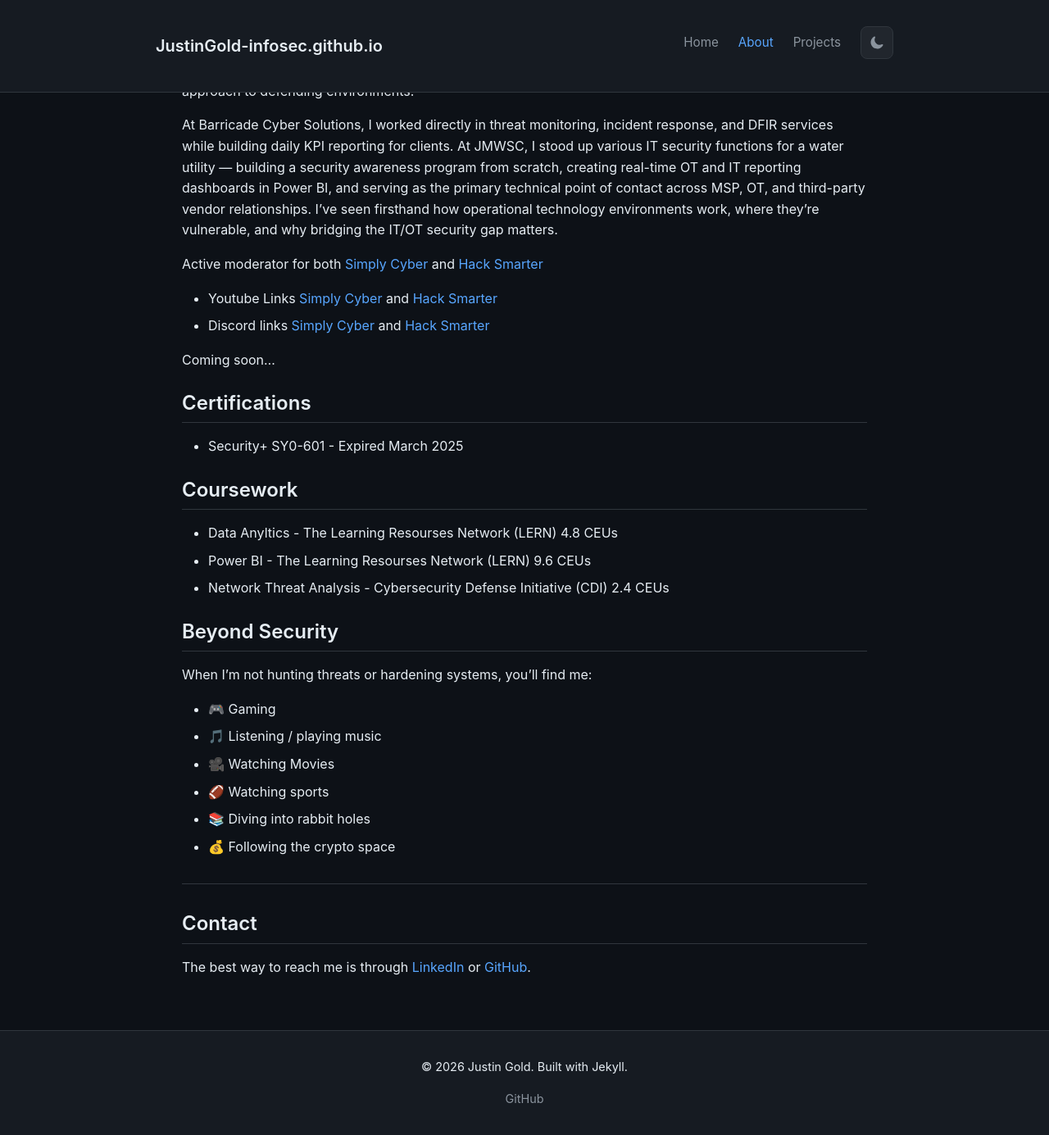
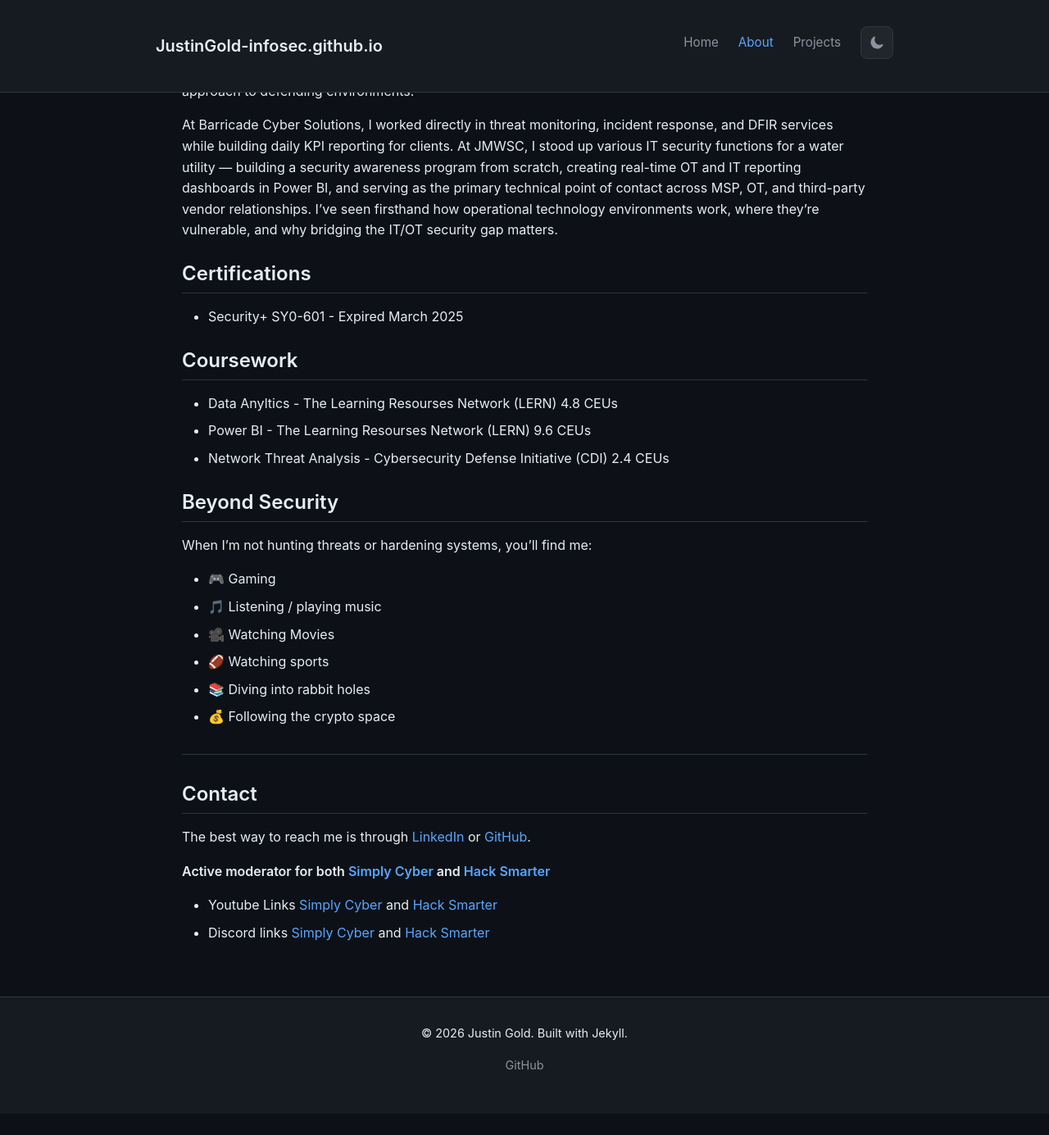
Before and after one commit to JustinGold-infosec/JustinGold-infosec.github.io, a Jekyll site: the page built from about.md, in a window 1280 px wide and 1400 px high, scrolled down 328 px. Shown: the top 1385 px of the window at 82% size. Built offline with Jekyll 4.4.1, drawn with Linux system fonts in a browser that asks for light colours; after the commit the page ends 1687 px from its top, so only the background shows below that; part of the change alters nothing that is shown.

Commit message:
Update about.md with moderator details and cleanup
Reorganized the about section and moved moderator information to the end.

```diff
--- a/about.md
+++ b/about.md
@@ -12,14 +12,6 @@ Cybersecurity Professional with a passion for securing the future, and obsession
  Cybersecurity professional with hands-on experience in SOC operations, incident response, digital forensics, and security program implementation. I bring a non-traditional path into cyber starting in operations and IT infrastructure before moving into a dedicated security role which gives me a practical, operations-first approach to defending environments.
 
  At Barricade Cyber Solutions, I worked directly in threat monitoring, incident response, and DFIR services while building daily KPI reporting for clients. At JMWSC, I stood up various IT security functions for a water utility — building a security awareness program from scratch, creating real-time OT and IT reporting dashboards in Power BI, and serving as the primary technical point of contact across MSP, OT, and third-party vendor relationships. I've seen firsthand how operational technology environments work, where they're vulnerable, and why bridging the IT/OT security gap matters.
-
-Active moderator for both [Simply Cyber](https://www.simplycyber.io/) and [Hack Smarter](https://www.hacksmarter.org/catalog)
-- Youtube Links [Simply Cyber](https://www.youtube.com/@SimplyCyber) and [Hack Smarter](https://www.youtube.com/@TylerRamsbey)
-- Discord links [Simply Cyber](https://discord.com/invite/simplycyber) and [Hack Smarter](https://discord.com/invite/wWDT4ST5CH)
-
-<!-- Add your background here - education, how you got into security, etc. -->
-
-Coming soon...
 
 ## Certifications
 - Security+ SY0-601 - Expired March 2025
@@ -49,3 +41,8 @@ When I'm not hunting threats or hardening systems, you'll find me:
 ## Contact
 
 The best way to reach me is through [LinkedIn](https://www.linkedin.com/in/justinit/) or [GitHub](https://github.com/JustinGold-infosec).
+
+
+**Active moderator for both [Simply Cyber](https://www.simplycyber.io/) and [Hack Smarter](https://www.hacksmarter.org/catalog)**
+- Youtube Links [Simply Cyber](https://www.youtube.com/@SimplyCyber) and [Hack Smarter](https://www.youtube.com/@TylerRamsbey)
+- Discord links [Simply Cyber](https://discord.com/invite/simplycyber) and [Hack Smarter](https://discord.com/invite/wWDT4ST5CH)
```
